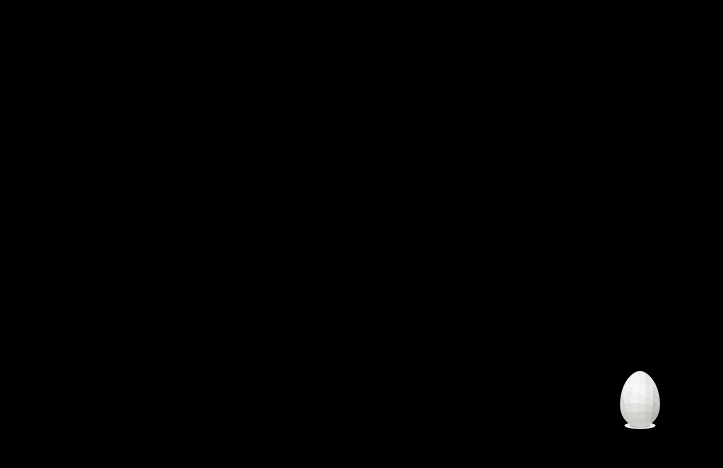
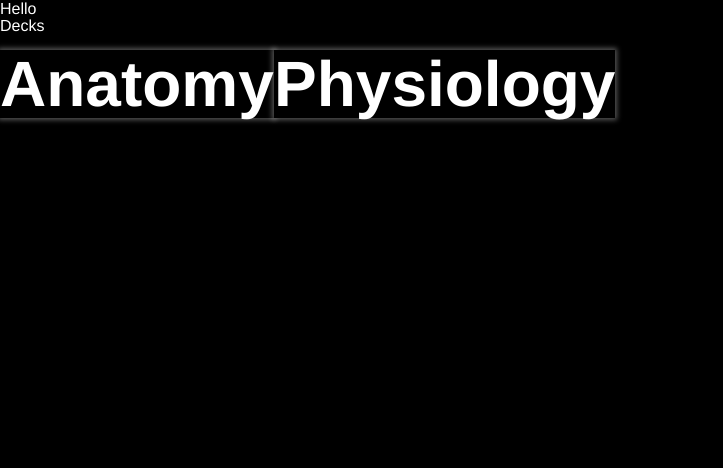
Before and after one commit to jsfuentes/Megamind, a Next.js app in the folder client/: page /dashboard in a window 1280 px wide. Before the commit this address had no page. Shown: the top 468 px of the page, without its empty margins (0-723 px from the left). Built offline with nearby package versions, Linux system fonts and the light colour scheme.

Commit message:
Have a user

```diff
--- a/client/pages/dashboard.js
+++ b/client/pages/dashboard.js
@@ -12,21 +12,21 @@ export default function Dashboard(props) {
   const { user } = useContext(UserContext);
   const router = useRouter();
 
-  useEffect(() => {
-    toast("Must login first");
-    if (!user) {
-      router.push("/");
-    }
-  }, []);
+  // useEffect(() => {
+  //   toast("Must login first");
+  //   if (!user) {
+  //     router.push("/");
+  //   }
+  // }, []);
 
-  if (!user) {
-    return <Loading />;
-  }
+  // if (!user) {
+  //   return <Loading />;
+  // }
 
   return (
     <div className="flex flex-col justify-center items-center">
       <div className="container flex flex-col justify-center">
-        <h1> Hello {user.name} </h1>
+        <h1> Hello {user && user.name} </h1>
         <h3>Decks</h3>
         <div className="flex flex-row w-full mt-4">
           {Object.entries(decks).map((value, index) => {
```
